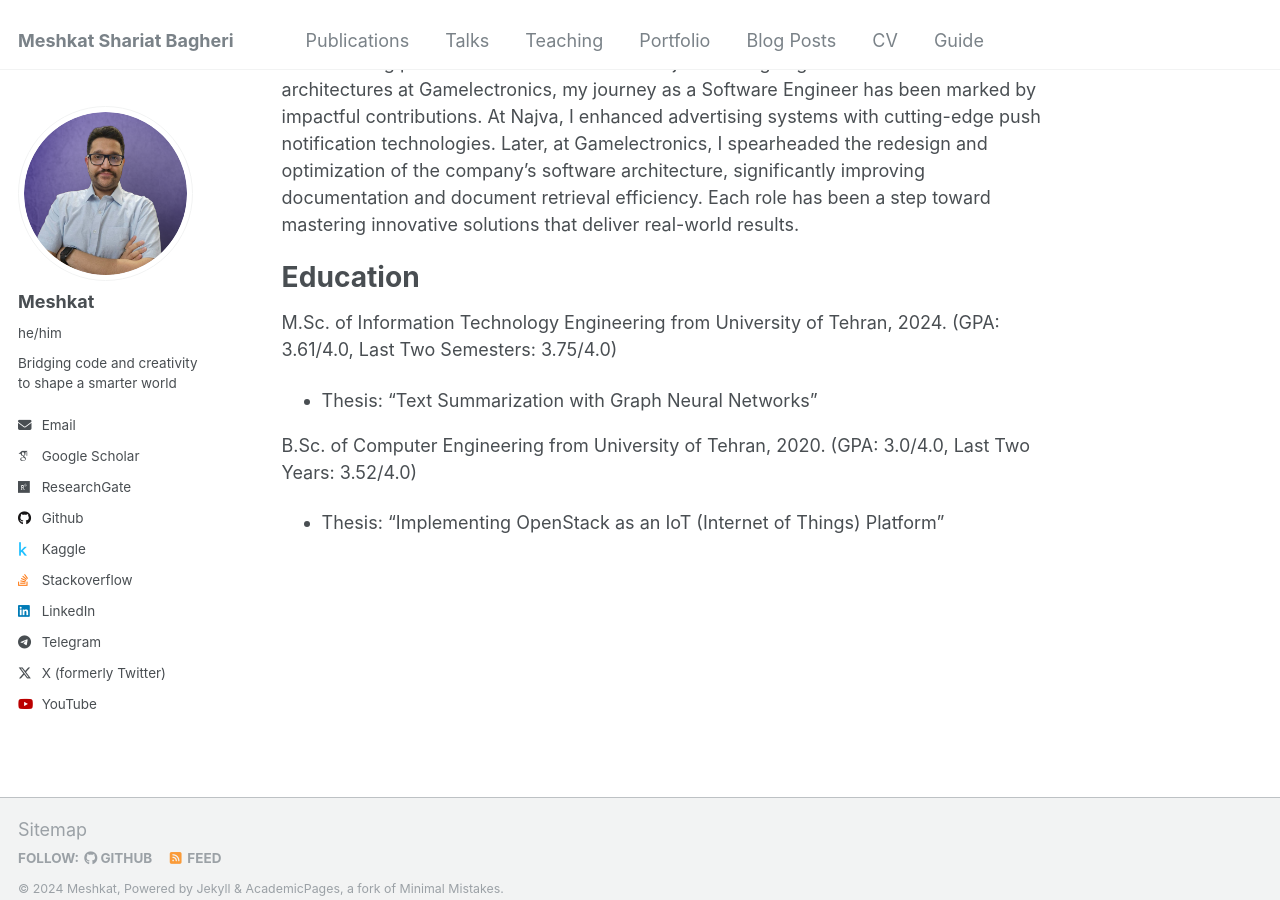
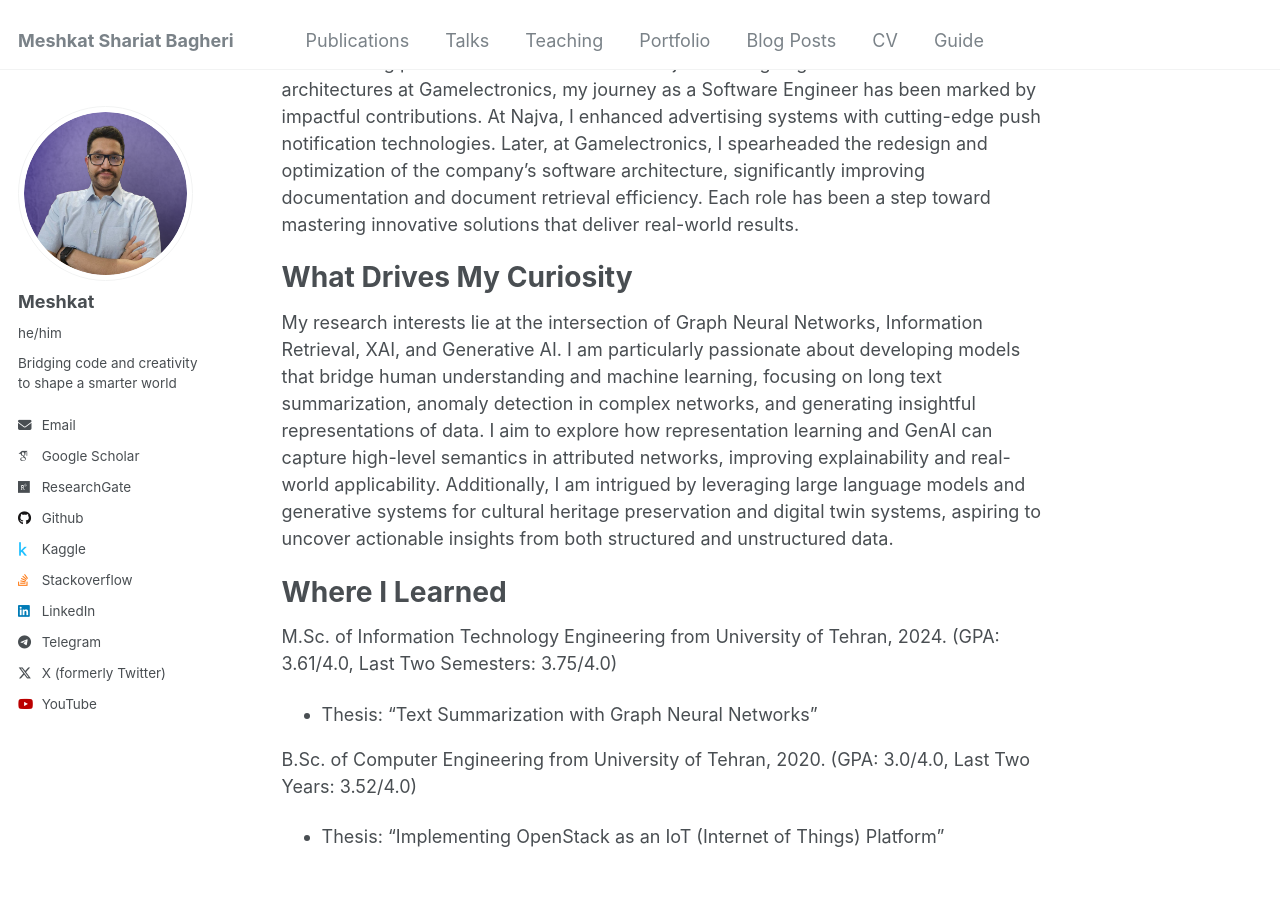
Before and after one commit to MeshkatShB/meshkatshb.github.io, a Jekyll site: the page built from _pages/about.md, in a window 1280 px wide and 900 px high, scrolled down 674 px. Built offline with Jekyll 4.4.1, drawn with Linux system fonts in a browser that asks for light colours; some web fonts are replaced.

Commit message:
feat: add research interests.

```diff
--- a/_pages/about.md
+++ b/_pages/about.md
@@ -25,7 +25,11 @@ I am currently looking for PhD positions in Europe in the field of GenAI, SE, Gr
 
 From crafting push notification solutions at Najva to designing robust software architectures at Gamelectronics, my journey as a Software Engineer has been marked by impactful contributions. At Najva, I enhanced advertising systems with cutting-edge push notification technologies. Later, at Gamelectronics, I spearheaded the redesign and optimization of the company’s software architecture, significantly improving documentation and document retrieval efficiency. Each role has been a step toward mastering innovative solutions that deliver real-world results.
 
-# Education
+# What Drives My Curiosity
+
+My research interests lie at the intersection of Graph Neural Networks, Information Retrieval, XAI, and Generative AI. I am particularly passionate about developing models that bridge human understanding and machine learning, focusing on long text summarization, anomaly detection in complex networks, and generating insightful representations of data. I aim to explore how representation learning and GenAI can capture high-level semantics in attributed networks, improving explainability and real-world applicability. Additionally, I am intrigued by leveraging large language models and generative systems for cultural heritage preservation and digital twin systems, aspiring to uncover actionable insights from both structured and unstructured data.
+
+# Where I Learned
 
 M.Sc. of Information Technology Engineering from University of Tehran, 2024. (GPA: 3.61/4.0, Last Two Semesters: 3.75/4.0)
 
```
